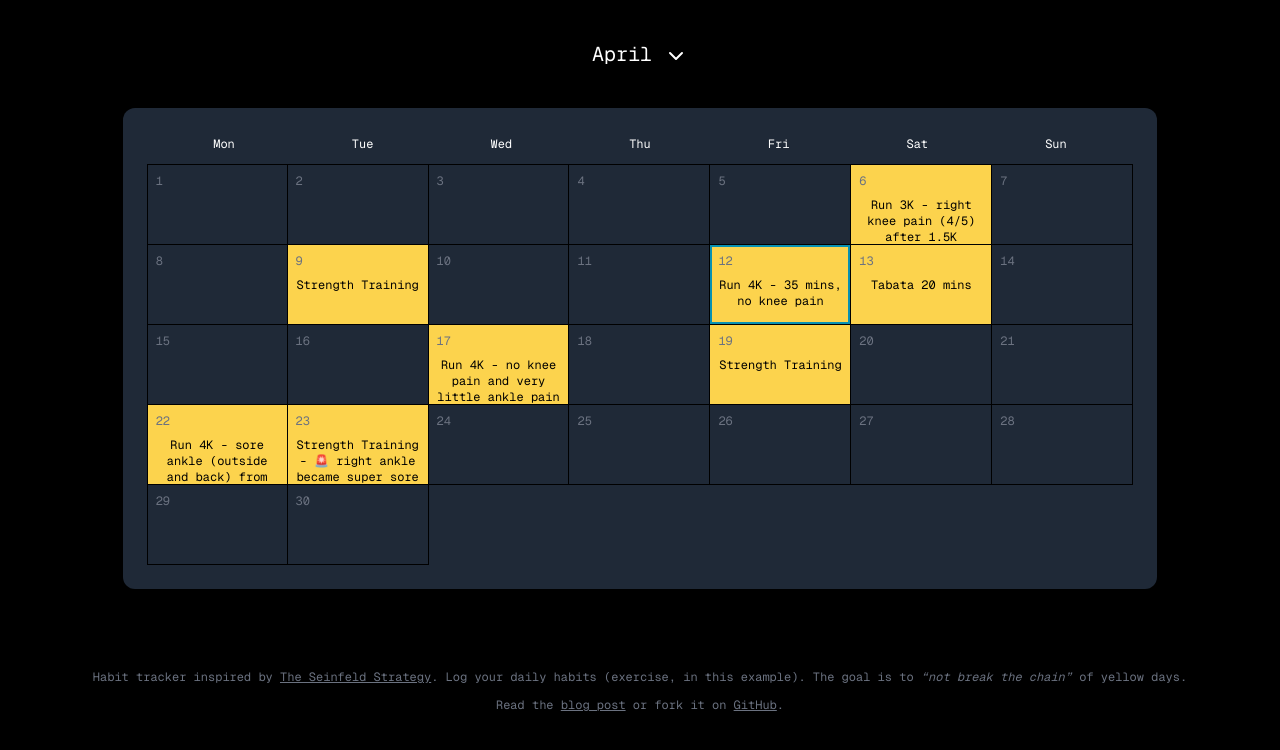
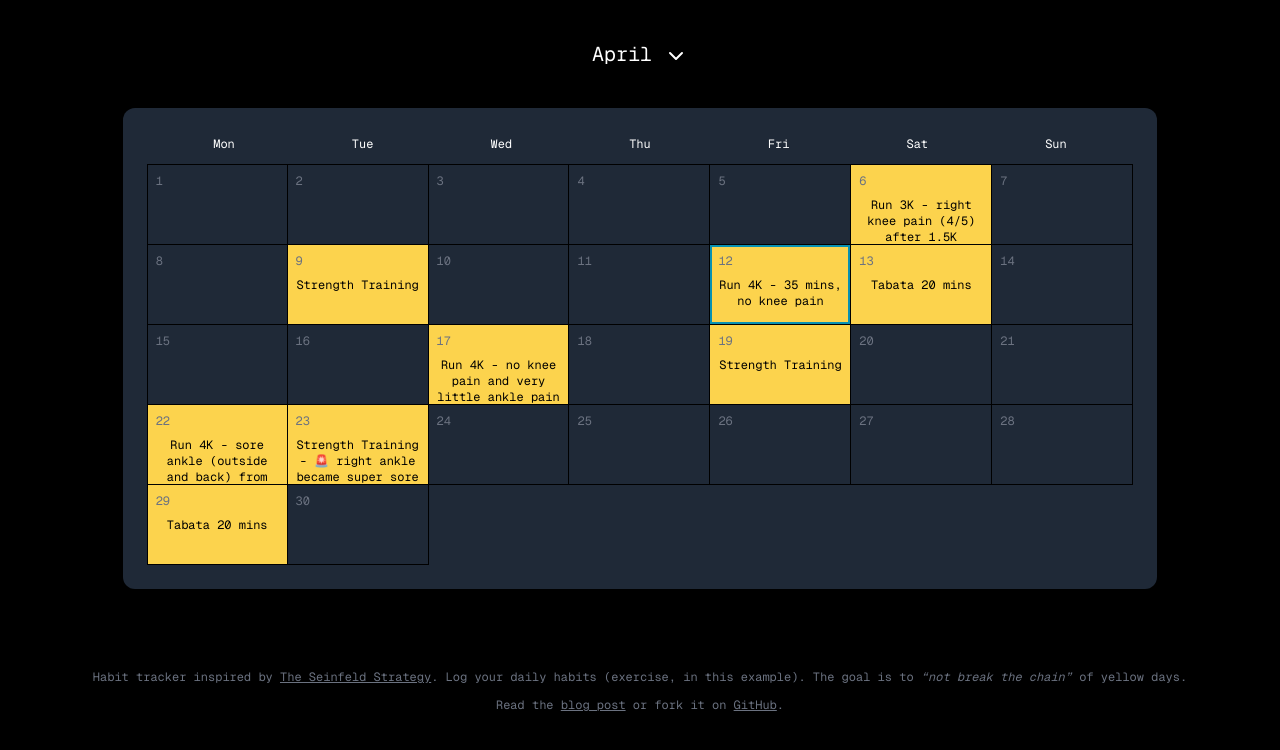
Before and after one commit to scottgallant/seinfeld-calendar, a Next.js app: page / in a window 1280 px wide. Shown: the top 750 px of the page. Built offline with nearby package versions, Linux system fonts and the light colour scheme.

Commit message:
Update specialDates.js

```diff
--- a/src/data/specialDates.js
+++ b/src/data/specialDates.js
@@ -57,6 +57,7 @@ const specialDates = [
   { "date": "2024-04-19", "description": "Strength Training" },
   { "date": "2024-04-22", "description": "Run 4K - sore ankle (outside and back) from walking in beach the day before" },
   { "date": "2024-04-23", "description": "Strength Training - 🚨 right ankle became super sore all week, not just the inside ligament but moreso the back and outside too" },
+  { "date": "2024-04-29", "description": "Tabata 20 mins" },
 ];
 
 
```
